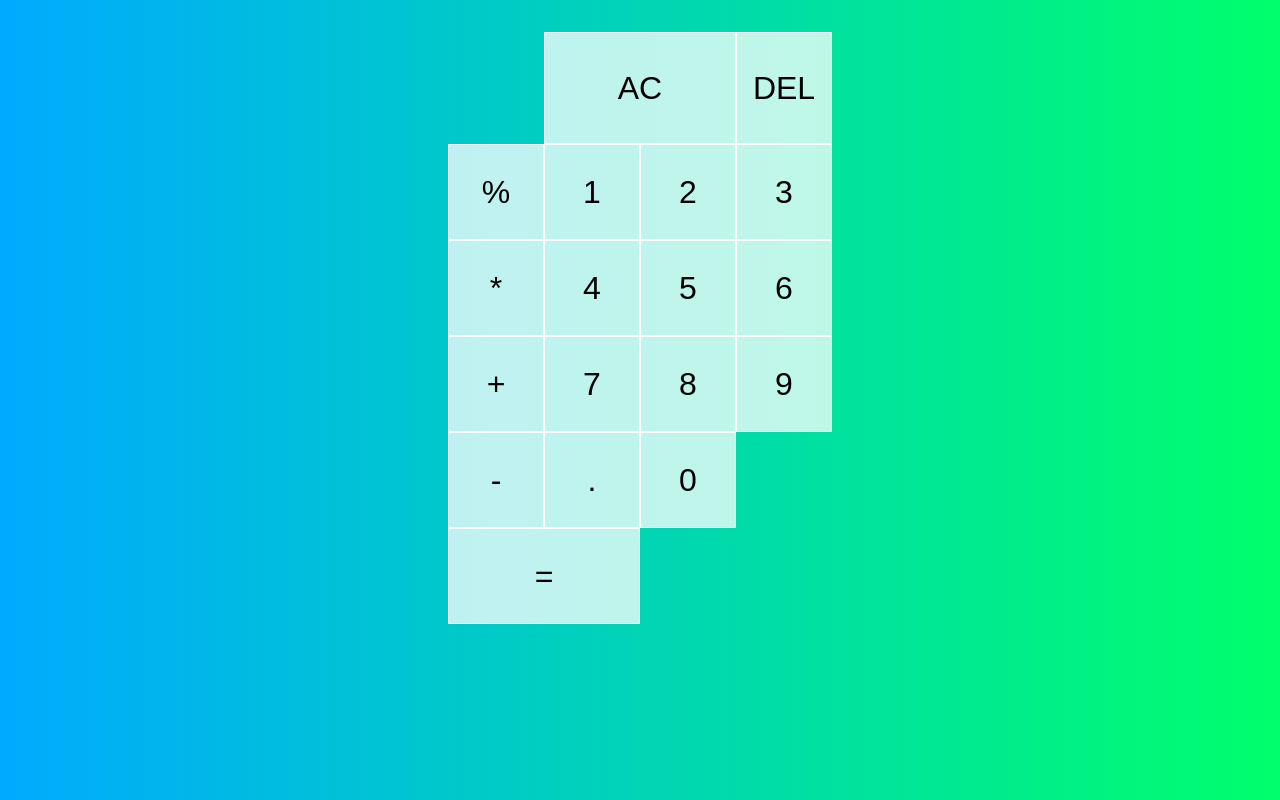
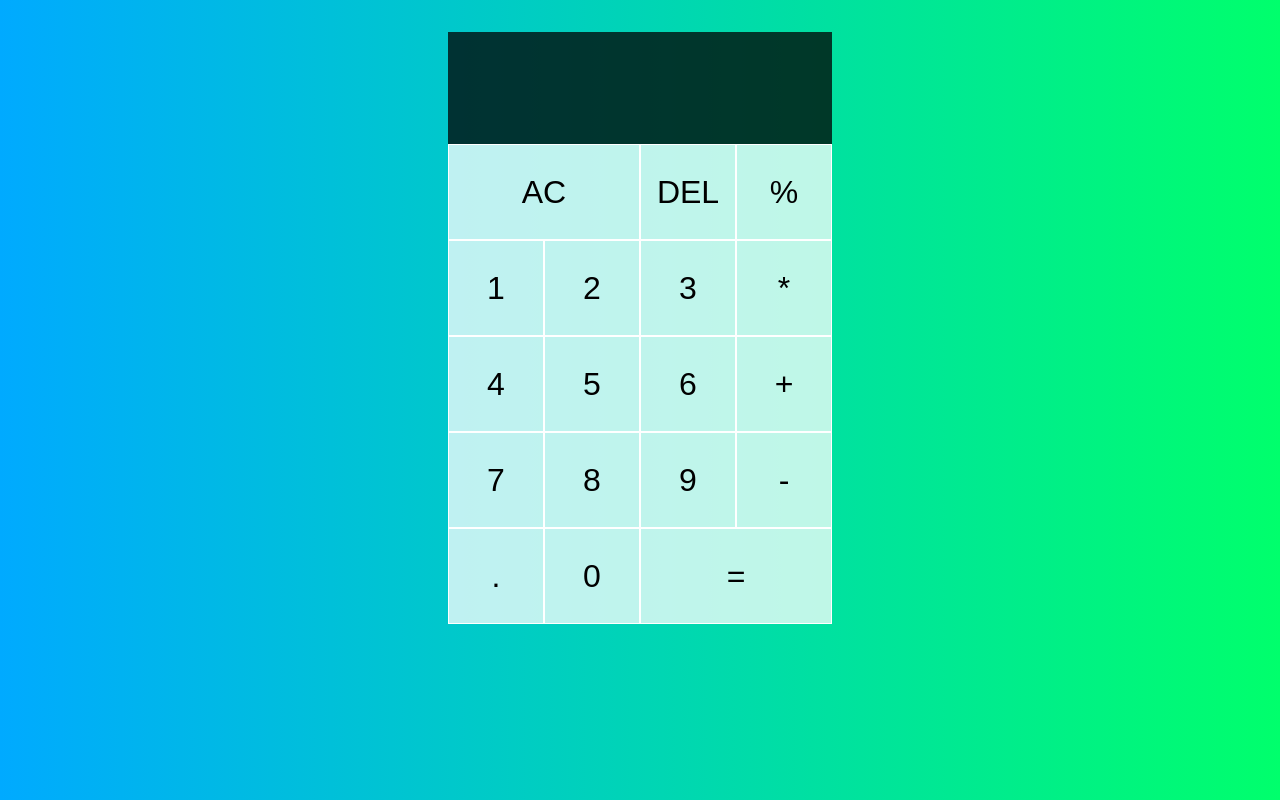
Before and after one commit to Andisiwe94/andisiwe-calucatorjs, a React (Create React App) app: page / in a window 1280 px wide. Built offline with nearby package versions, Linux system fonts and the light colour scheme.

Commit message:
added output

```diff
--- a/src/style.css
+++ b/src/style.css
@@ -32,3 +32,15 @@
 .span-two {
     grid-column: span 2;
   }
+
+  .output {
+    grid-column: 1 / -1;
+    background-color: rgba(0, 0, 0, .75);
+    display: flex;
+    flex-direction: column;
+    align-items: flex-end;
+    justify-content: space-around;
+    padding: .75rem;
+    word-wrap: break-word;
+    word-break: break-all;
+  }
```
